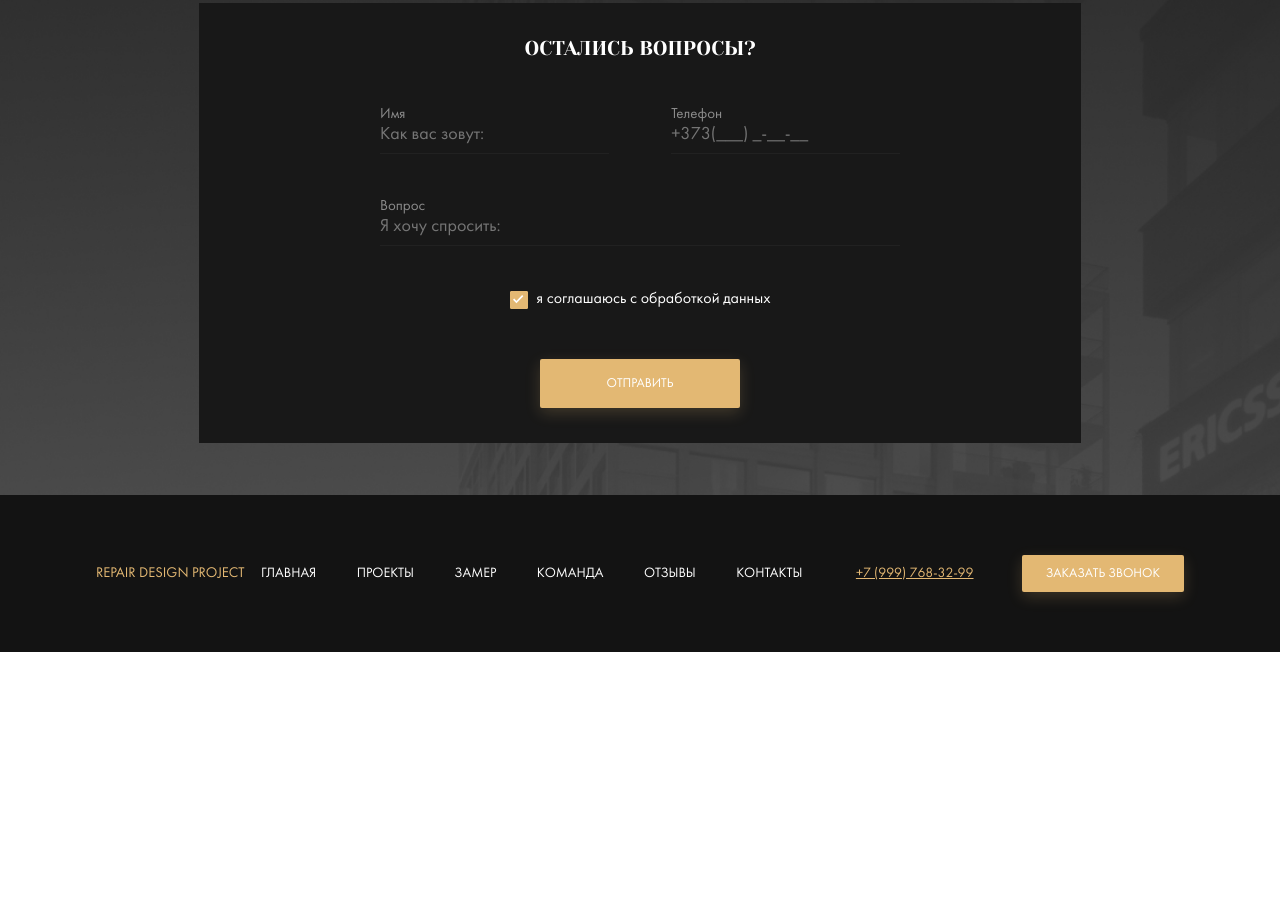
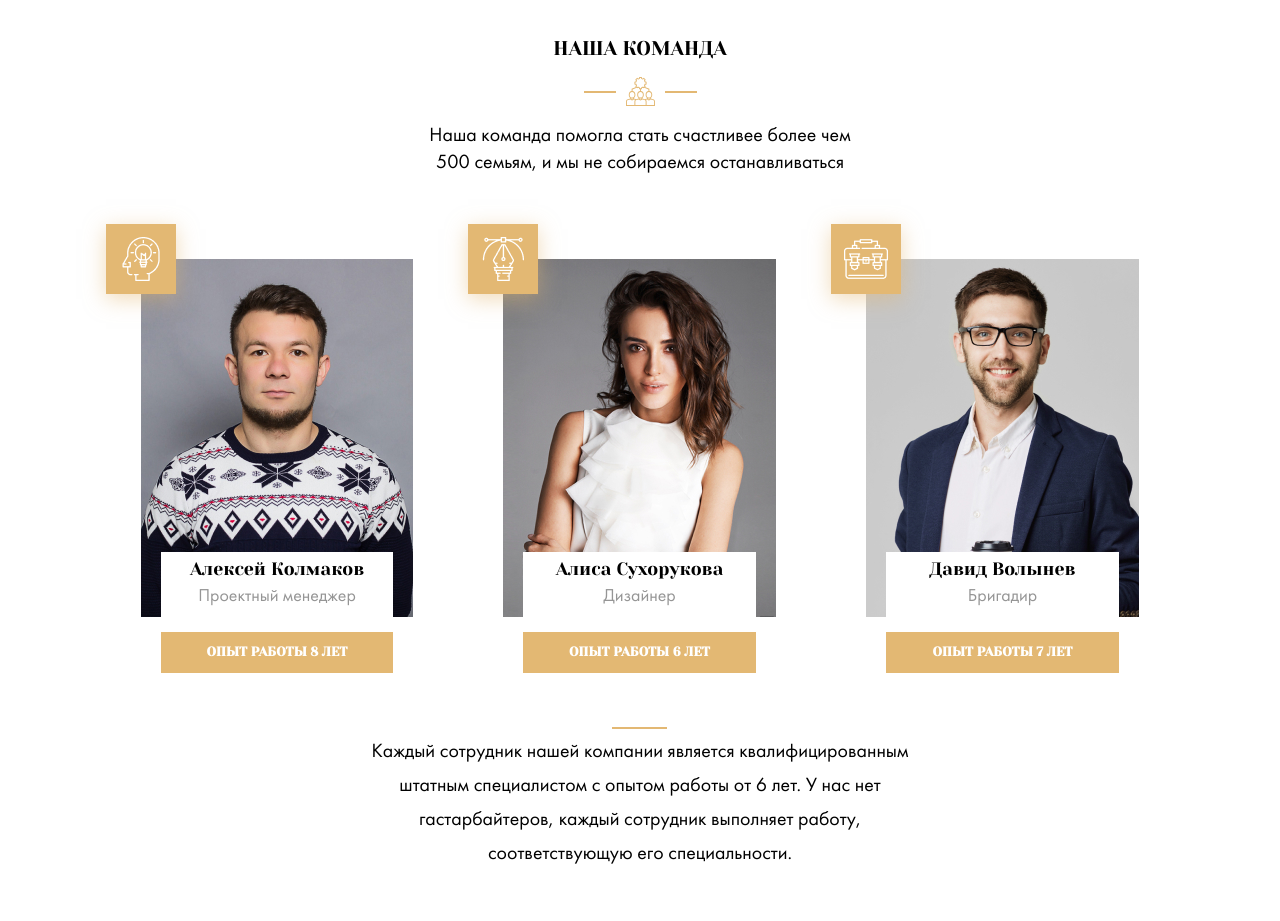
Before and after one commit to Kostya-star/Repairs_site, a website: page index.html in a window 1280 px wide. Shown: the part 4039-4960 px from the top of the page. Before the commit the page ends 4691 px from the top, so only its background shows below. Drawn offline with nearby package versions, Linux system fonts and the light colour scheme; files whose address does not match are found by name.

Commit message:
feat: created 'team' section and made it responsive

```diff
--- a/index.html
+++ b/index.html
@@ -315,8 +315,8 @@
             <p>Дизайн-проект не только помогает сделать ремонт вашей квартиры более современным, но и значительно
               удешевляет материалы и сокращает время ремонтных работ</p>
           </div>
+        </div>
 
-        </div>
         <div class="row">
           <div class="col-30">
             <div class="card design__card">
@@ -420,6 +420,63 @@
         </div>
       </div>
     </section>
+
+    <div class="section team">
+      <div class="container">
+        <div class="section-title team__section-title">
+          <h2 class="section-title__heading">Наша команда</h2>
+          <div class="section-title__image">
+            <img src="img/team-img.svg" alt="">
+          </div>
+          <p class="section-title__description team__section-title__description">Наша команда помогла стать счастливее более чем 500 семьям, и мы не собираемся останавливаться</p>
+        </div>
+
+        <div class="team-block">
+          <div class="item team-block__item">
+            <div class="team-block__item__image-1">
+              <img src="img/team/team-item1.jpg" alt="team-item">
+            </div>
+            <div class="team-block__item__text">
+              <span class="team-block__item__text__name">Алексей Колмаков</span>
+              <span class="team-block__item__text__position">Проектный менеджер</span>
+              <div class="team-block__item__text__experiance">
+                <strong>Опыт работы 8 лет</strong>
+              </div>
+            </div>
+          </div>
+
+          <div class="item team-block__item">
+            <div class="team-block__item__image-2">
+              <img src="img/team/team-item2.jpg" alt="team-item">
+            </div>
+            <div class="team-block__item__text">
+              <span class="team-block__item__text__name">Алиса Сухорукова</span>
+              <span class="team-block__item__text__position">Дизайнер</span>
+              <div class="team-block__item__text__experiance">
+                <strong>Опыт работы 6 лет</strong>
+              </div>
+            </div>
+          </div>
+
+          <div class="item team-block__item">
+            <div class="team-block__item__image-3">
+              <img src="img/team/team-item3.jpg" alt="team-item">
+            </div>
+            <div class="team-block__item__text">
+              <span class="team-block__item__text__name">Давид Волынев</span>
+              <span class="team-block__item__text__position">Бригадир</span>
+              <div class="team-block__item__text__experiance">
+                <strong>Опыт работы 7 лет</strong>
+              </div>
+            </div>
+          </div>
+        </div>
+        <div class="team-block__text">
+          <p>Каждый сотрудник нашей компании является квалифицированным штатным специалистом с опытом работы от 6 лет. У нас нет  гастарбайтеров, каждый сотрудник выполняет работу, соответствующую его специальности.</p>
+        </div>
+
+      </div>
+    </div>
   </main>
   <footer class="footer section--dark">
     <div class="container">
@@ -482,17 +539,17 @@
 
         <div class="input-group modal__input-group">
           <label for="user-name" class="label form__label label--light">Имя</label>
-          <input type="text" name="userName" class="input form__input modal__input modal__input--light" id="user-name" placeholder="Как вас зовут:">
+          <input type="text" name="userName" class="input form__input modal__input modal__input--light" autocomplete="off" id="user-name" placeholder="Как вас зовут:">
         </div>
 
         <div class="input-group modal__input-group">
           <label for="user-phone" class="label form__label label--light">Телефон</label>
-          <input type="tel" name="userPhone" class="input form__input modal__input modal__input--light" id="user-phone" placeholder="Ваш номер телефона:">
+          <input type="tel" name="userPhone" class="input form__input modal__input modal__input--light" autocomplete="off" id="user-phone" placeholder="Ваш номер телефона:">
         </div>
 
         <div class="input-group modal__input-group">
           <label for="user-email" class="label form__label label--light">Email</label>
-          <input type="email" name="userEmail" class="input form__input modal__input modal__input--light" id="user-email" placeholder="Ваш email">
+          <input type="email" name="userEmail" class="input form__input modal__input modal__input--light" autocomplete="off" id="user-email" placeholder="Ваш email">
         </div>
 
         <div class="policy modal__policy">
--- a/sass/_media.sass
+++ b/sass/_media.sass
@@ -4,6 +4,10 @@
   .nav
     &__item
       margin-right: 1rem
+  .team
+    &-block
+      &__item
+        flex-basis: 25%
 @media screen and ( max-width: 992px  )
   .nav
     display: none
@@ -28,6 +32,15 @@
       color: $light
     &__card
       margin-bottom: 5.7rem
+  .team
+    &-block
+      display: flex
+      flex-direction: column
+      align-items: center
+      margin-bottom: -2rem
+      &__item
+        margin-bottom: 6rem
+
 @media screen and ( max-width: 570px  )
   .section
     &-title
@@ -75,6 +88,10 @@
       font-size: 1.07rem
     &__form
       margin-bottom: -6.8rem
+  .team
+    &-block
+      &__text
+        display: none
 @media screen and ( max-height: 550px  )
   .hero
     &__scroll-down
--- a/sass/style.sass
+++ b/sass/style.sass
@@ -10,6 +10,7 @@
 @import 'templates/types'
 @import 'templates/design'
 @import 'templates/projects'
+@import 'templates/team'
 @import 'templates/footer'
 @import 'templates/_modal'
 @import 'media'
--- /dev/null
+++ b/sass/templates/_team.sass
@@ -0,0 +1,84 @@
+.team
+  &__section-title
+    &__description
+      max-width: 32rem
+      margin-bottom: 5.78rem
+  &-block
+    display: flex
+    justify-content: space-around
+    margin-bottom: 4.5rem
+    &__item
+      position: relative
+      &__image-1
+        &:before
+          content: ''
+          position: absolute
+          left: -35px
+          top: -35px
+          width: 70px
+          height: 70px
+          background: url('../img/team/team-before-1.png') no-repeat center
+          background-color: $primary
+          box-shadow: 0px 5px 20px rgba(227, 184, 115, 0.5)
+      &__image-2
+        &:before
+          content: ''
+          position: absolute
+          left: -35px
+          top: -35px
+          width: 70px
+          height: 70px
+          background: url('../img/team/team-before-2.png') no-repeat center
+          background-color: $primary
+          box-shadow: 0px 5px 20px rgba(227, 184, 115, 0.5)
+      &__image-3
+        &:before
+          content: ''
+          position: absolute
+          left: -35px
+          top: -35px
+          width: 70px
+          height: 70px
+          background: url('../img/team/team-before-3.png') no-repeat center
+          background-color: $primary
+          box-shadow: 0px 5px 20px rgba(227, 184, 115, 0.5)
+      &__text
+        position: relative
+        max-width: 16.6rem
+        margin: 0 auto
+        margin-top: -5rem
+        padding-top: 0.5rem
+        background-color: $light
+        text-align: center
+        &__name
+          display: block
+          font-size: 1.28rem
+          margin-bottom: 0.54rem
+          font-family: 'Yeseva One'
+        &__position
+          display: block
+          font-size: 1.28rem
+          margin-bottom: 1.71rem
+          color: $secondary
+        &__experiance
+          background-color: $primary
+          font-size: 0.92rem
+          color: $light
+          text-transform: uppercase
+          padding: 0.96rem 1.64rem
+          font-family: 'Yeseva One', cursive
+    &__text
+      position: relative
+      max-width: 40.57rem
+      margin: 0 auto
+      text-align: center
+      font-size: 1.42rem
+      line-height: 2.42rem
+      &::before
+        content: ''
+        position: absolute
+        top: -0.67rem
+        left: 45%
+        width: 55px
+        height: 2px
+        background-color: $primary
```
Also changed, not shown: css/style.css, img/team-img.svg (added), img/team/team-before-1.png (added), img/team/team-before-2.png (added), img/team/team-before-3.png (added), img/team/team-item1.jpg (added), img/team/team-item2.jpg (added), img/team/team-item3.jpg (added).
